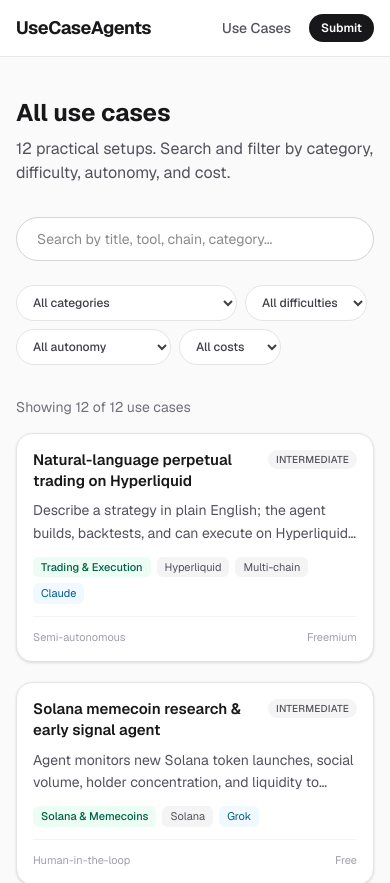
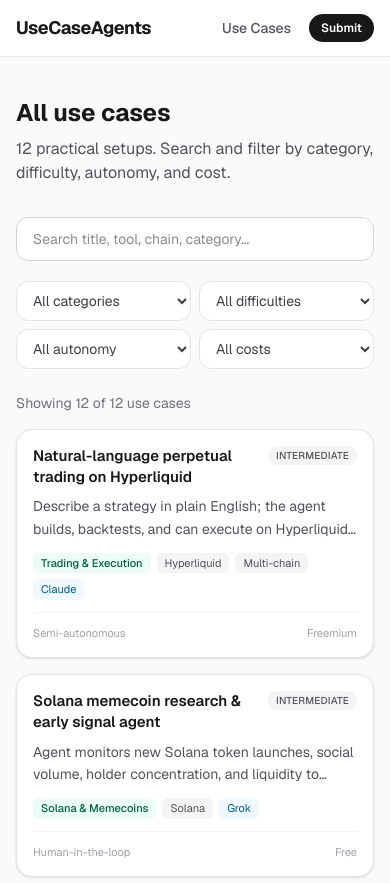
Before and after one commit to golddexzy-create/usecaseagents, a Next.js app: page /use-cases in a window 390 px wide. Shown: the top 883 px of the page. Built offline with nearby package versions, Linux system fonts and the light colour scheme.

Commit message:
Mobile-first search and filters on use-cases directory

```diff
--- a/src/components/UseCasesDirectory.tsx
+++ b/src/components/UseCasesDirectory.tsx
@@ -12,6 +12,9 @@ const autonomies = [
   "Fully autonomous",
 ] as const;
 const costs = ["Free", "Freemium", "Paid"] as const;
+
+const selectClass =
+  "h-10 w-full min-w-0 rounded-xl border border-zinc-200 bg-white px-3 text-sm text-zinc-700 dark:border-zinc-700 dark:bg-zinc-900 dark:text-zinc-300 sm:w-auto sm:min-w-[140px]";
 
 export function UseCasesDirectory({ useCases }: { useCases: UseCase[] }) {
   const [query, setQuery] = useState("");
@@ -50,31 +53,30 @@ export function UseCasesDirectory({ useCases }: { useCases: UseCase[] }) {
     setCost("");
   };
 
-  const hasFilters = query || category || difficulty || autonomy || cost;
+  const hasFilters = !!(query || category || difficulty || autonomy || cost);
 
   return (
     <div>
-      {/* Search */}
-      <div className="mb-6">
+      <div className="mb-5">
         <label htmlFor="search" className="sr-only">
           Search use cases
         </label>
         <input
           id="search"
           type="search"
-          placeholder="Search by title, tool, chain, category..."
+          placeholder="Search title, tool, chain, category..."
           value={query}
           onChange={(e) => setQuery(e.target.value)}
-          className="h-11 w-full rounded-full border border-zinc-300 bg-white px-5 text-sm outline-none focus:border-emerald-500 focus:ring-1 focus:ring-emerald-500 dark:border-zinc-700 dark:bg-zinc-900 dark:text-white"
+          className="h-11 w-full rounded-xl border border-zinc-300 bg-white px-4 text-sm outline-none focus:border-emerald-500 focus:ring-1 focus:ring-emerald-500 dark:border-zinc-700 dark:bg-zinc-900 dark:text-white"
         />
       </div>
 
-      {/* Filters */}
-      <div className="mb-8 flex flex-wrap items-center gap-2">
+      <div className="mb-6 grid grid-cols-2 gap-2 sm:flex sm:flex-wrap sm:items-center">
         <select
           value={category}
           onChange={(e) => setCategory(e.target.value)}
-          className="h-9 rounded-full border border-zinc-200 bg-white px-3 text-xs font-medium text-zinc-700 dark:border-zinc-700 dark:bg-zinc-900 dark:text-zinc-300"
+          className={selectClass}
+          aria-label="Filter by category"
         >
           <option value="">All categories</option>
           {categories.map((c) => (
@@ -87,7 +89,8 @@ export function UseCasesDirectory({ useCases }: { useCases: UseCase[] }) {
         <select
           value={difficulty}
           onChange={(e) => setDifficulty(e.target.value)}
-          className="h-9 rounded-full border border-zinc-200 bg-white px-3 text-xs font-medium text-zinc-700 dark:border-zinc-700 dark:bg-zinc-900 dark:text-zinc-300"
+          className={selectClass}
+          aria-label="Filter by difficulty"
         >
           <option value="">All difficulties</option>
           {difficulties.map((d) => (
@@ -100,7 +103,8 @@ export function UseCasesDirectory({ useCases }: { useCases: UseCase[] }) {
         <select
           value={autonomy}
           onChange={(e) => setAutonomy(e.target.value)}
-          className="h-9 rounded-full border border-zinc-200 bg-white px-3 text-xs font-medium text-zinc-700 dark:border-zinc-700 dark:bg-zinc-900 dark:text-zinc-300"
+          className={selectClass}
+          aria-label="Filter by autonomy"
         >
           <option value="">All autonomy</option>
           {autonomies.map((a) => (
@@ -113,7 +117,8 @@ export function UseCasesDirectory({ useCases }: { useCases: UseCase[] }) {
         <select
           value={cost}
           onChange={(e) => setCost(e.target.value)}
-          className="h-9 rounded-full border border-zinc-200 bg-white px-3 text-xs font-medium text-zinc-700 dark:border-zinc-700 dark:bg-zinc-900 dark:text-zinc-300"
+          className={selectClass}
+          aria-label="Filter by cost"
         >
           <option value="">All costs</option>
           {costs.map((c) => (
@@ -127,7 +132,7 @@ export function UseCasesDirectory({ useCases }: { useCases: UseCase[] }) {
           <button
             type="button"
             onClick={clearFilters}
-            className="h-9 rounded-full px-3 text-xs font-medium text-emerald-600 hover:text-emerald-700 dark:text-emerald-400"
+            className="col-span-2 h-10 rounded-xl px-3 text-sm font-medium text-emerald-600 hover:bg-emerald-50 dark:text-emerald-400 dark:hover:bg-emerald-950/40 sm:col-span-1"
           >
             Clear filters
           </button>
@@ -139,11 +144,11 @@ export function UseCasesDirectory({ useCases }: { useCases: UseCase[] }) {
       </p>
 
       {filtered.length === 0 ? (
-        <div className="rounded-xl border border-dashed border-zinc-300 py-16 text-center text-zinc-500 dark:border-zinc-700">
-          No use cases match your filters. Try clearing them.
+        <div className="rounded-2xl border border-dashed border-zinc-300 py-14 text-center text-sm text-zinc-500 dark:border-zinc-700">
+          No use cases match. Try clearing filters.
         </div>
       ) : (
-        <div className="grid gap-5 sm:grid-cols-2 lg:grid-cols-3">
+        <div className="grid gap-4 sm:grid-cols-2 sm:gap-5 lg:grid-cols-3">
           {filtered.map((uc) => (
             <UseCaseCard key={uc.id} useCase={uc} />
           ))}
```
